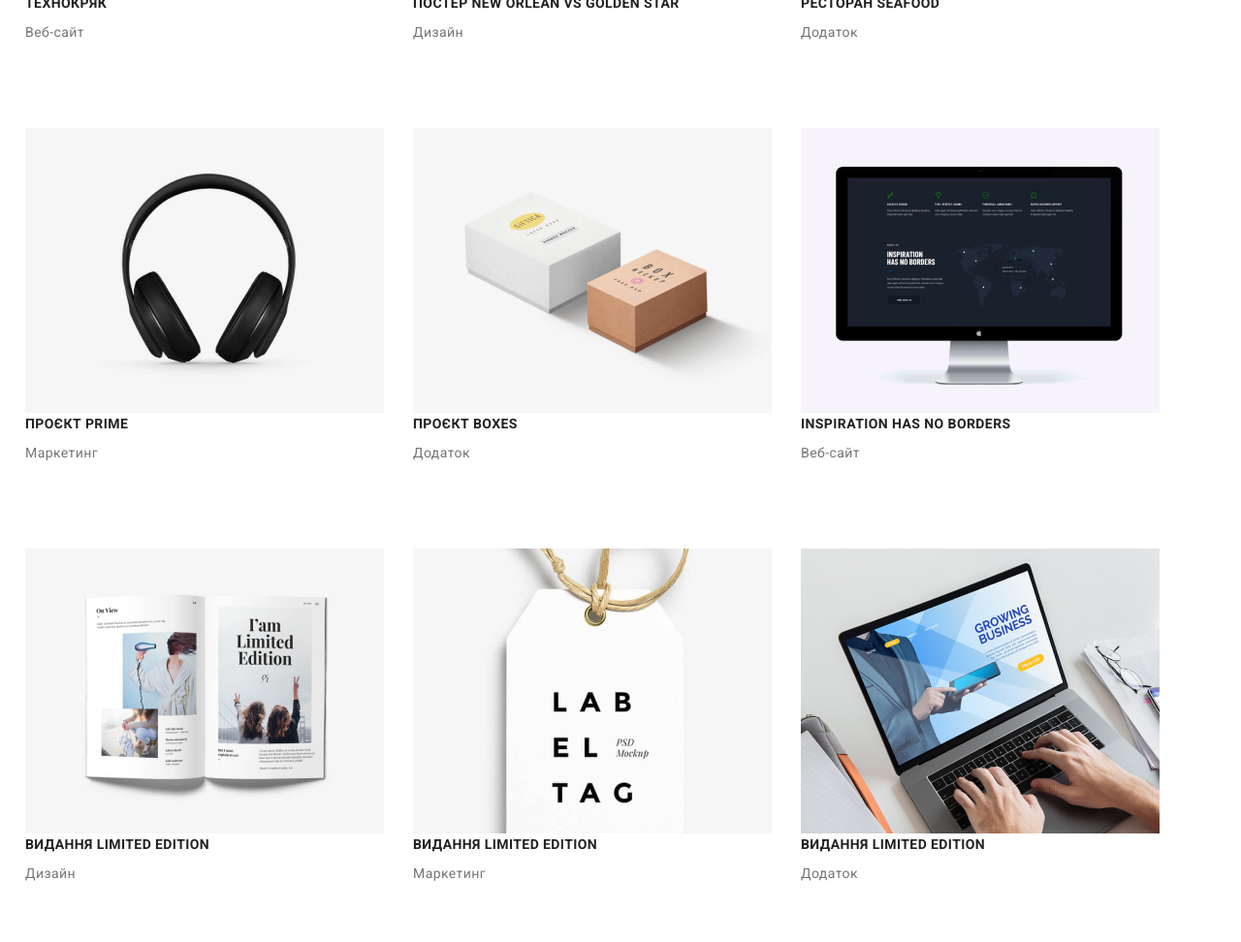
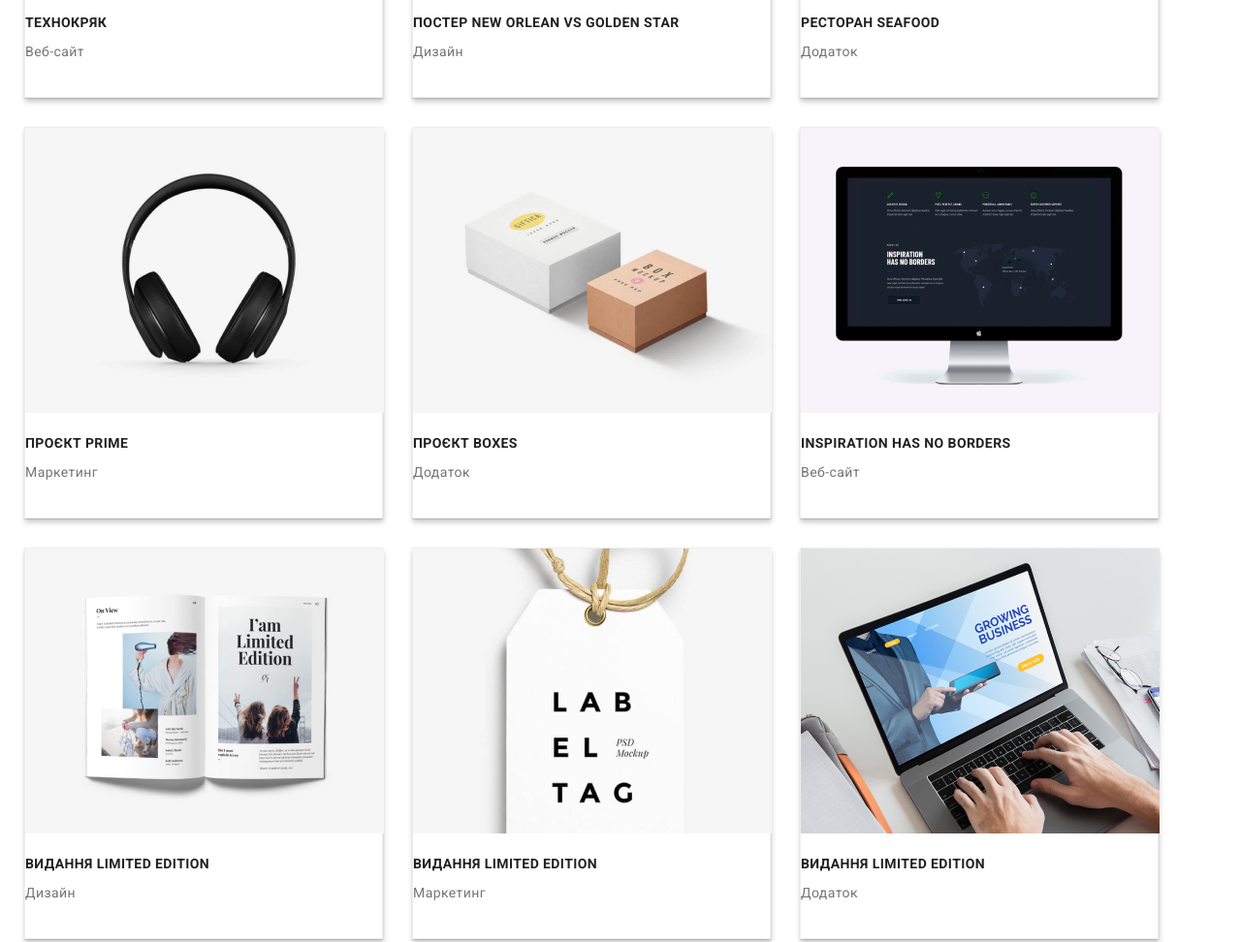
Before and after one commit to RomanKaptarUA/WebStudio, a plain HTML site: page portfolio.html in a window 1280 px wide. Shown: the part 520-1492 px from the top of the page at 97% size. Drawn offline with nearby package versions, Linux system fonts and the light colour scheme.

Commit message:
refferefr

```diff
--- a/css/style.css
+++ b/css/style.css
@@ -202,6 +202,7 @@ body{
 
 .team-card{
     width: 270px;
+    border-radius: 0px 0px 4px 4px;
     box-shadow: 0px 2px 1px 0px rgba(0, 0, 0, 0.20), 0px 1px 1px 0px rgba(0, 0, 0, 0.14), 0px 1px 3px 0px rgba(0, 0, 0, 0.12);
 }
 
@@ -290,6 +291,7 @@ width: 270px;
 
 .benefits-name{
     color: var(--title-text-color);
+    margin-top: 20px;
     font-size: 14px;
     font-weight: 700;
     line-height: normal;
@@ -389,7 +391,9 @@ li{
 }
 
 .project-list-information{
-    border: 1px solid var(--primary-background-color);
+    border: 1px solid #EEE;
+    background: #FFF;
+    box-shadow: 1px 4px 6px 0px rgba(0, 0, 0, 0.16), 0px 4px 4px 0px rgba(0, 0, 0, 0.06), 0px 1px 1px 0px rgba(0, 0, 0, 0.12);
     width: 370px;
     height: 404px;
     margin-right: 30px;
--- a/portfolio.html
+++ b/portfolio.html
@@ -65,48 +65,64 @@
           <ul class="project-list">
             <li class="project-list-information">
               <img class="portfolio-img" src="images/Portfolio/img1.png" alt="">
+              <div>
                <h2 class="benefits-name">Технокряк</h2>
                <p class="benefits-text">Веб-сайт</p>
+              </div>
             </li>
             <li class="project-list-information">
               <img class="portfolio-img" src="images/Portfolio/img2.png" alt="">
+              <div>
             <h2 class="benefits-name">Постер New Orlean vs Golden Star</h2>
             <p class="benefits-text">Дизайн</p>
+          </div>
             </li>
             <li class="project-list-information">
               <img class="portfolio-img" src="images/Portfolio/img3.png" alt="">
+              <div>
             <h2 class="benefits-name">Ресторан Seafood</h2>
             <p class="benefits-text">Додаток</p>
+          </div>
             </li>
             <li class="project-list-information">
               <img class="portfolio-img" src="images/Portfolio/img4.png" alt="">
+              <div>
             <h2 class="benefits-name">Проєкт Prime</h2>
             <p class="benefits-text">Маркетинг</p>
+            </div>
             </li>
             <li class="project-list-information">
               <img class="portfolio-img" src="images/Portfolio/img5.png" alt="">
+              <div>
             <h2 class="benefits-name">Проєкт Boxes</h2>
             <p class="benefits-text">Додаток</p>
             </li>
             <li class="project-list-information">
               <img class="portfolio-img" src="images/Portfolio/img6.png" alt="">
+              <div>
             <h2 class="benefits-name">Inspiration has no Borders</h2>
             <p class="benefits-text">Веб-сайт</p>
             </li>
             <li class="project-list-information">
               <img class="portfolio-img" src="images/Portfolio/img7.png" alt="">
+              <div>
             <h2 class="benefits-name">Видання Limited Edition</h2>
             <p class="benefits-text">Дизайн</p>
+            </div>
             </li>
             <li class="project-list-information">
               <img src="images/Portfolio/img8.png" alt="">
+              <div>
             <h2 class="benefits-name">Видання Limited Edition</h2>
             <p  class="benefits-text">Маркетинг</p>
+          </div>
             </li>
             <li class="project-list-information">
               <img src="images/Portfolio/img9.png" alt="">
+            <div>
             <h2 class="benefits-name">Видання Limited Edition</h2>
             <p class="benefits-text">Додаток</p>
+          </div>
             </li>
           </ul>
     </section>
```
Also changed, not shown: index.html (+7 -1 lines).
